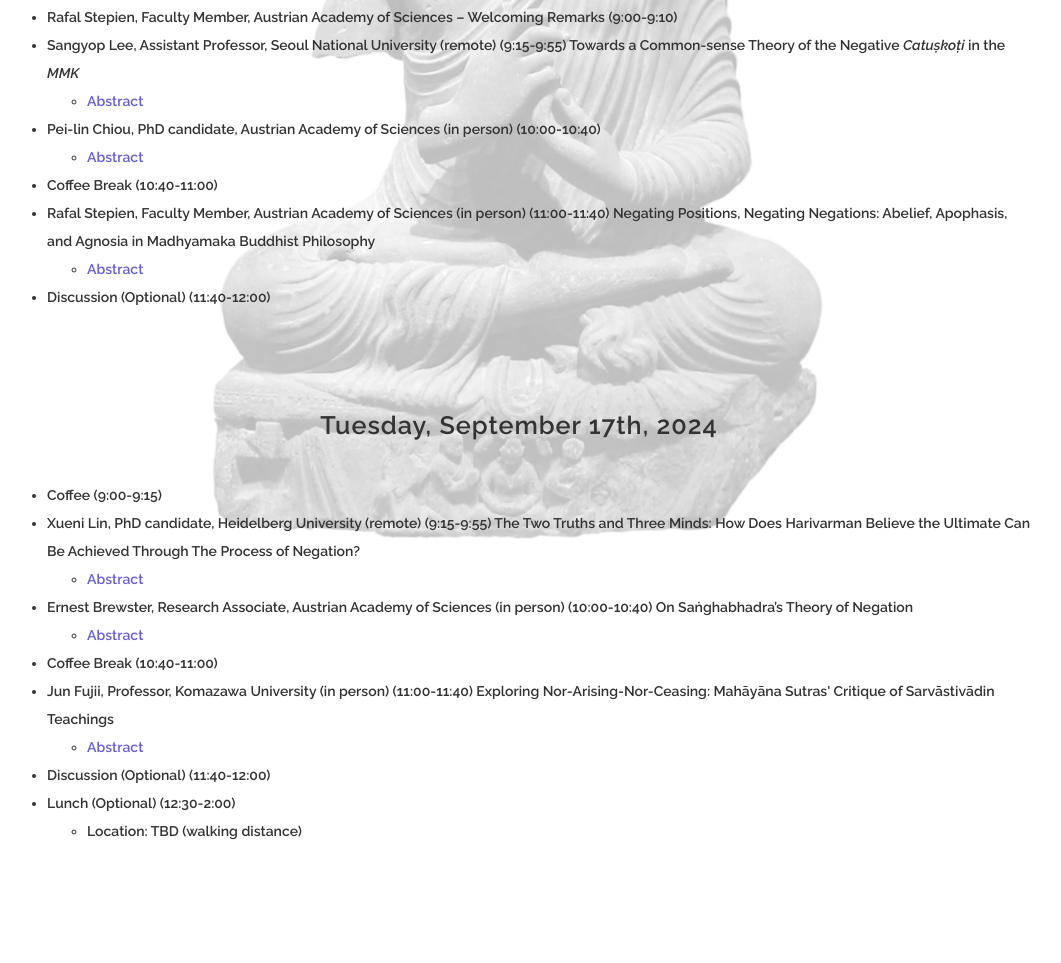
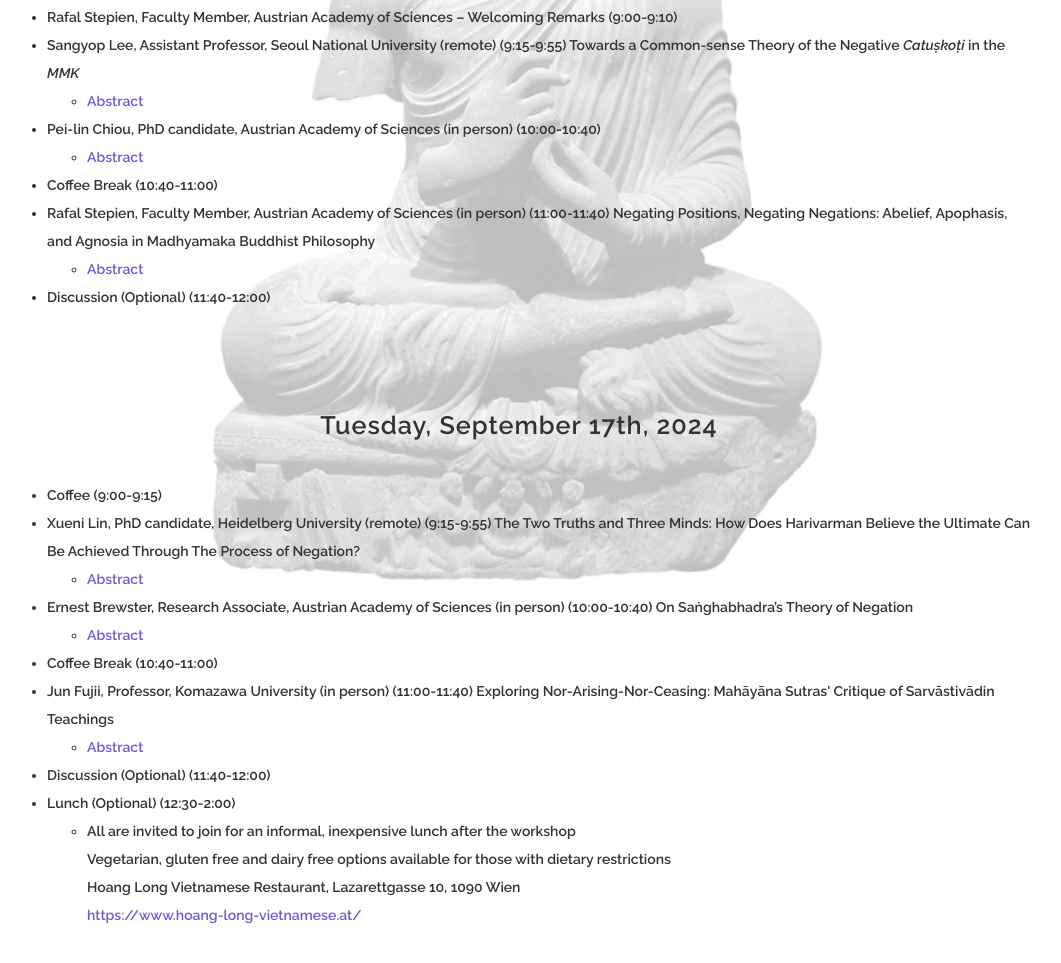
Before and after one commit to maya-kc/billy-conference-sept, a website: page index.html in a window 1280 px wide. Shown: the part 865-1828 px from the top of the page, without its empty margins (121-1182 px from the left). Drawn offline with nearby package versions, Linux system fonts and the light colour scheme.

Commit message:
update lunch restaurant location

```diff
--- a/index.html
+++ b/index.html
@@ -160,7 +160,11 @@
       <li>Discussion (Optional) (11:40-12:00)</li>
       <li>Lunch (Optional) (12:30-2:00)
         <ul>
-          <li>Location: TBD (walking distance)</li>
+          <li>All are invited to join for an informal, inexpensive lunch after the workshop<br>
+              Vegetarian, gluten free and dairy free options available for those with dietary restrictions<br>
+              Hoang Long Vietnamese Restaurant, Lazarettgasse 10, 1090 Wien <br>
+              <a href="https://www.hoang-long-vietnamese.at/">https://www.hoang-long-vietnamese.at/</a>
+          </li>
         </ul>
       </li>
     </ul>
```
